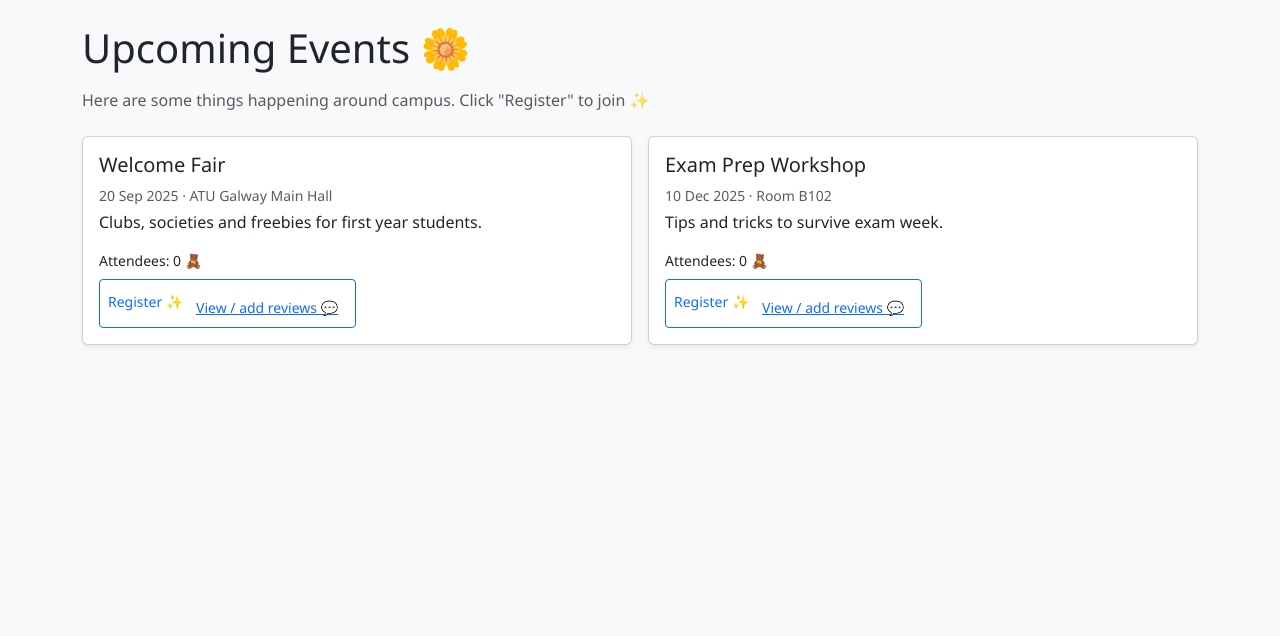
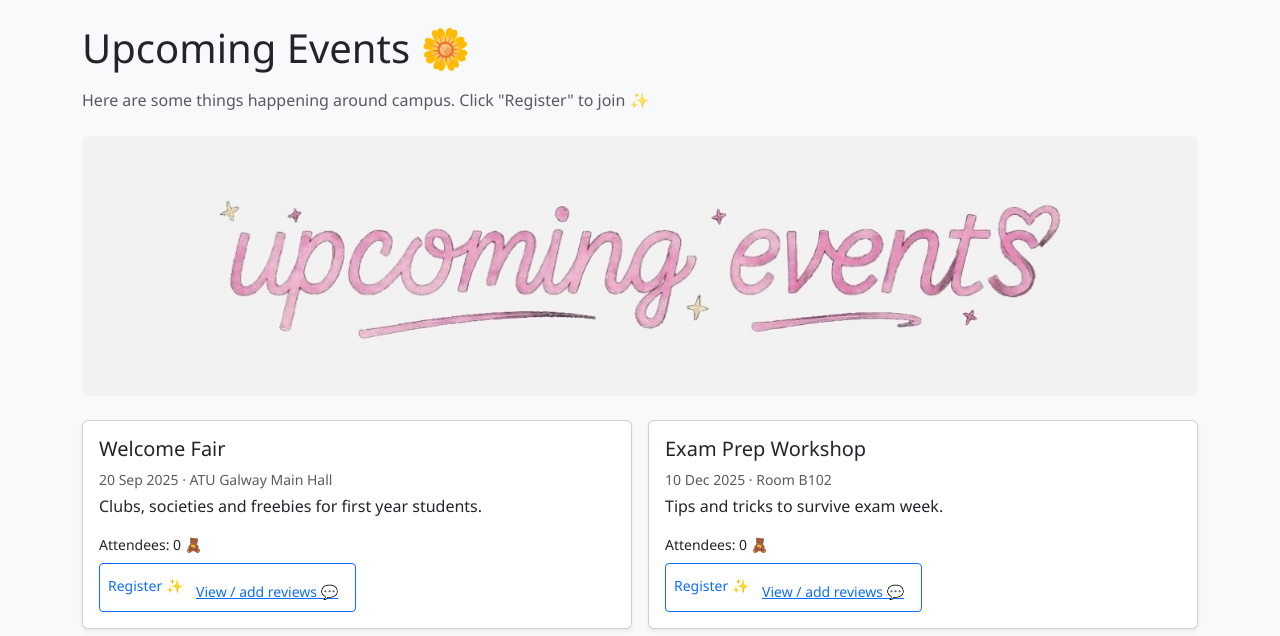
Before and after one commit to ehidnaa/Campus-Connect, a PHP site: page /events.php in a window 1280 px wide. Shown: the part 66-702 px from the top of the page. Run offline with PHP 8.4, Linux system fonts and the light colour scheme; data comes from the database, SQL or seed files in the repository; data that the repository does not hold is empty.

Commit message:
Update events.php
Added an image for events

```diff
--- a/events.php
+++ b/events.php
@@ -7,6 +7,11 @@ include 'header.php';
 <p class="text-muted mb-4">
     Here are some things happening around campus. Click "Register" to join ✨
 </p>
+
+<img src="images/event-placeholder.jpg"
+     alt="Campus events"
+     class="img-fluid rounded mb-4 w-100"
+     style="max-height:260px; object-fit:cover;">
 
 <div id="eventsMessage"></div>
 
```
